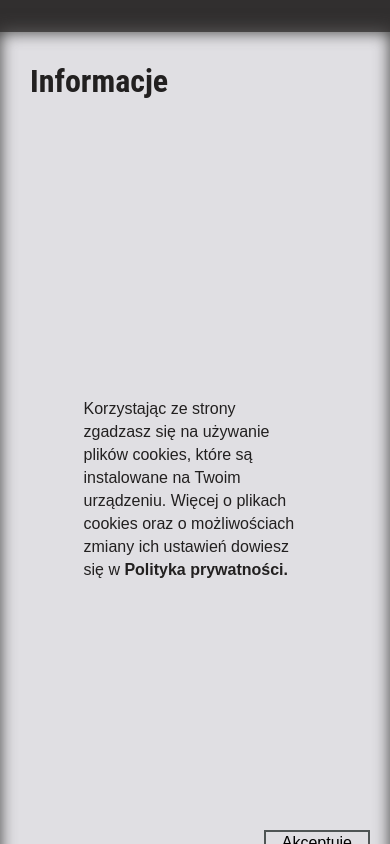
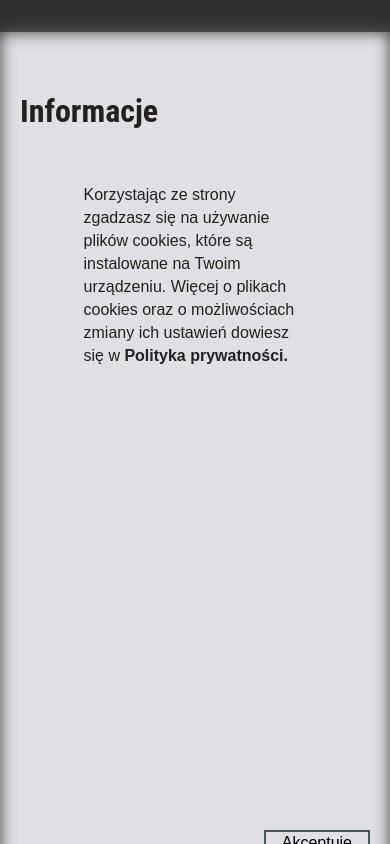
Before and after one commit to infinite223/It, a React (Create React App) app: page / in a window 390 px wide. Shown: the top 844 px of the page. Built offline with nearby package versions, Linux system fonts and the light colour scheme.

Commit message:
fixed bug

```diff
--- a/src/Components/Windos/Window.scss
+++ b/src/Components/Windos/Window.scss
@@ -62,14 +62,16 @@
         bottom:0px;
         margin-top: -100%;
         margin-left: 0px;
-
      }
 
      h1{
        position: absolute;
         top: 20px;
         left: 20px;
-        margin: 10px;
+        margin-bottom: 10px;
+        @media screen and (max-width:850px){
+          margin-top: 40px;
+        }
      }
 
     .window__content{
@@ -83,6 +85,7 @@
 
       @media screen and (max-width:850px){
        width: 90%;
+       height: 95vh;
      }
       &::-webkit-scrollbar {
        display: none;
```
